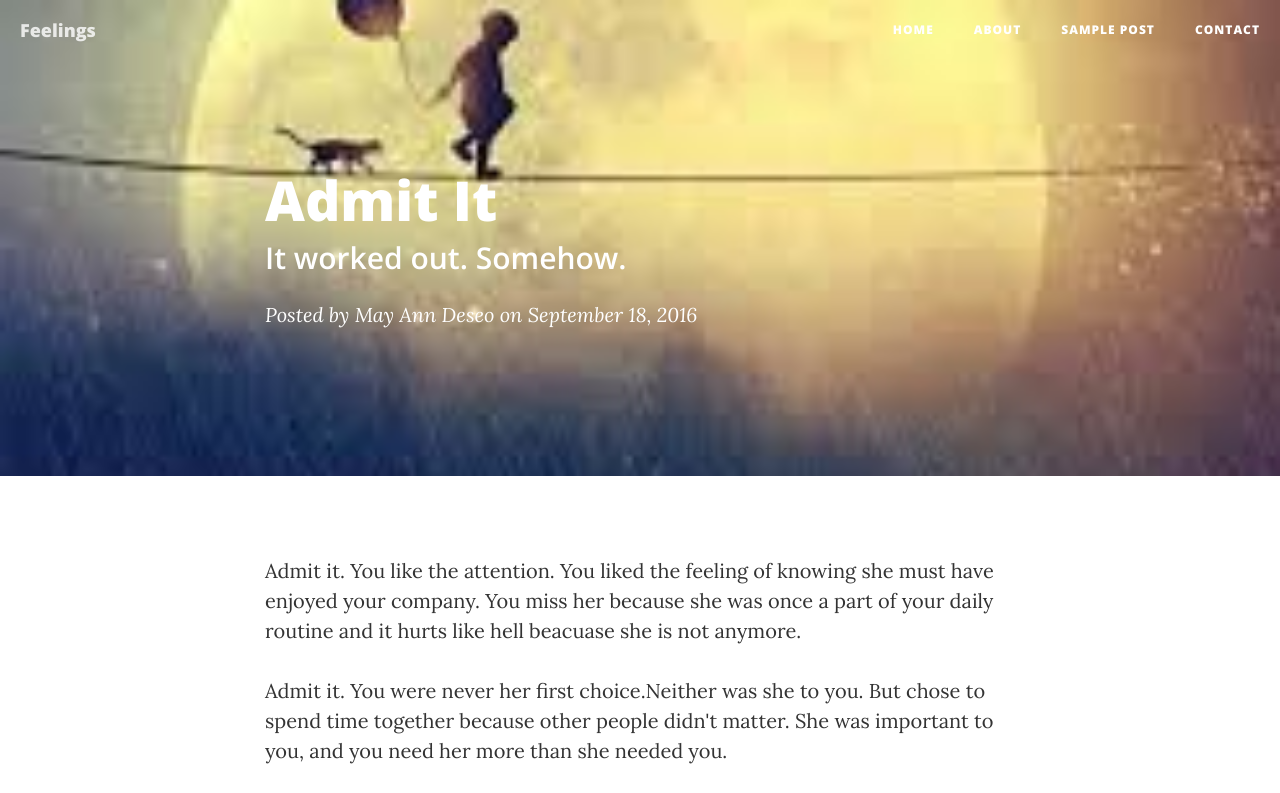
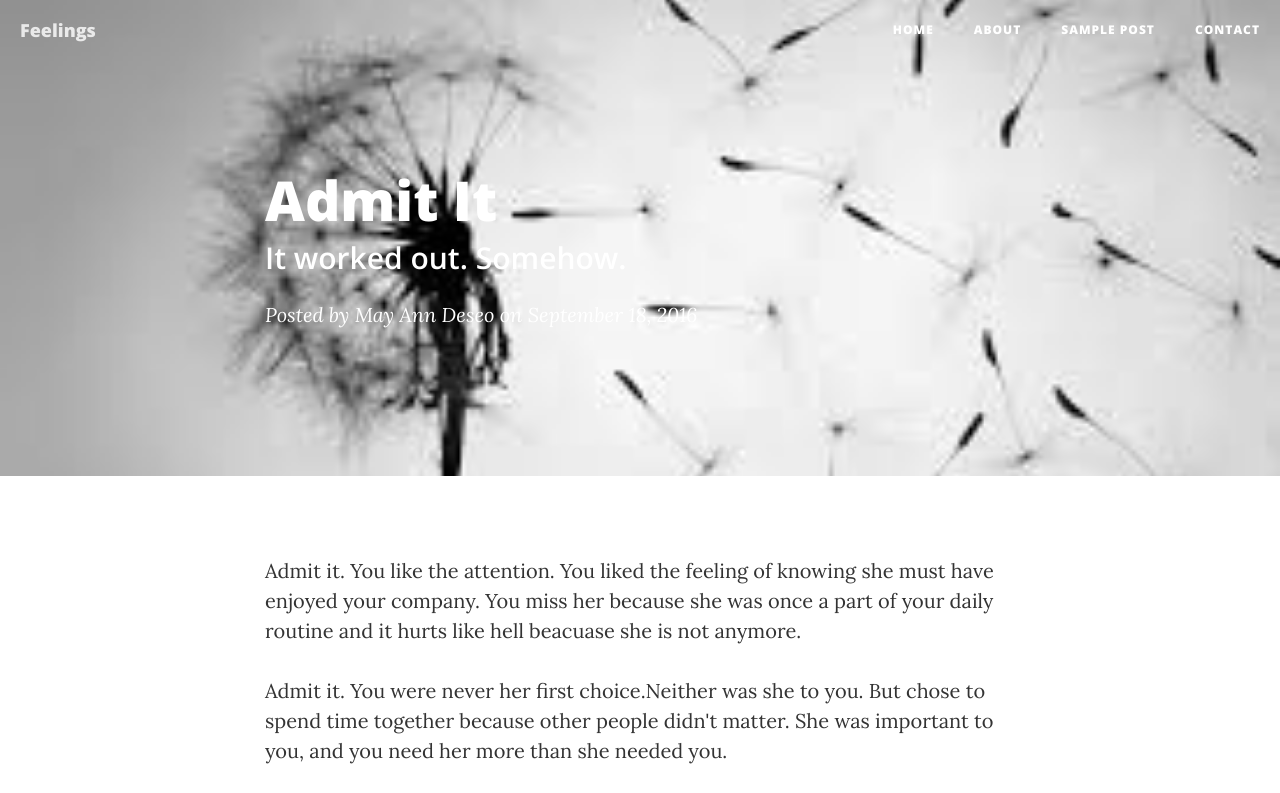
Before and after one commit to AnylynAbian/full, a website: page post2.html in a window 1280 px wide. Shown: the top 793 px of the page. Drawn offline with nearby package versions, Linux system fonts and the light colour scheme; files whose address does not match are found by name.

Commit message:
Update post2.html

```diff
--- a/post2.html
+++ b/post2.html
@@ -65,7 +65,7 @@
 
     <!-- Page Header -->
     <!-- Set your background image for this header on the line below. -->
-    <header class="intro-header" style="background-image: url('ad.jpg')">
+    <header class="intro-header" style="background-image: url('aaa.jpg')">
         <div class="container">
             <div class="row">
                 <div class="col-lg-8 col-lg-offset-2 col-md-10 col-md-offset-1">
```
